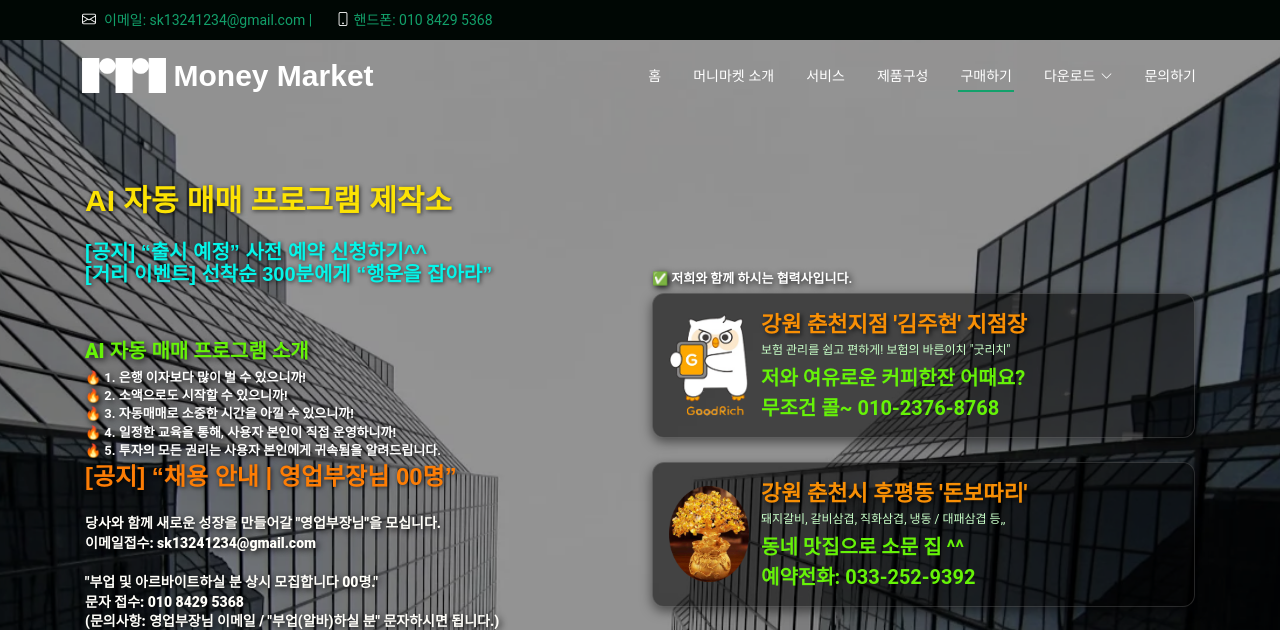
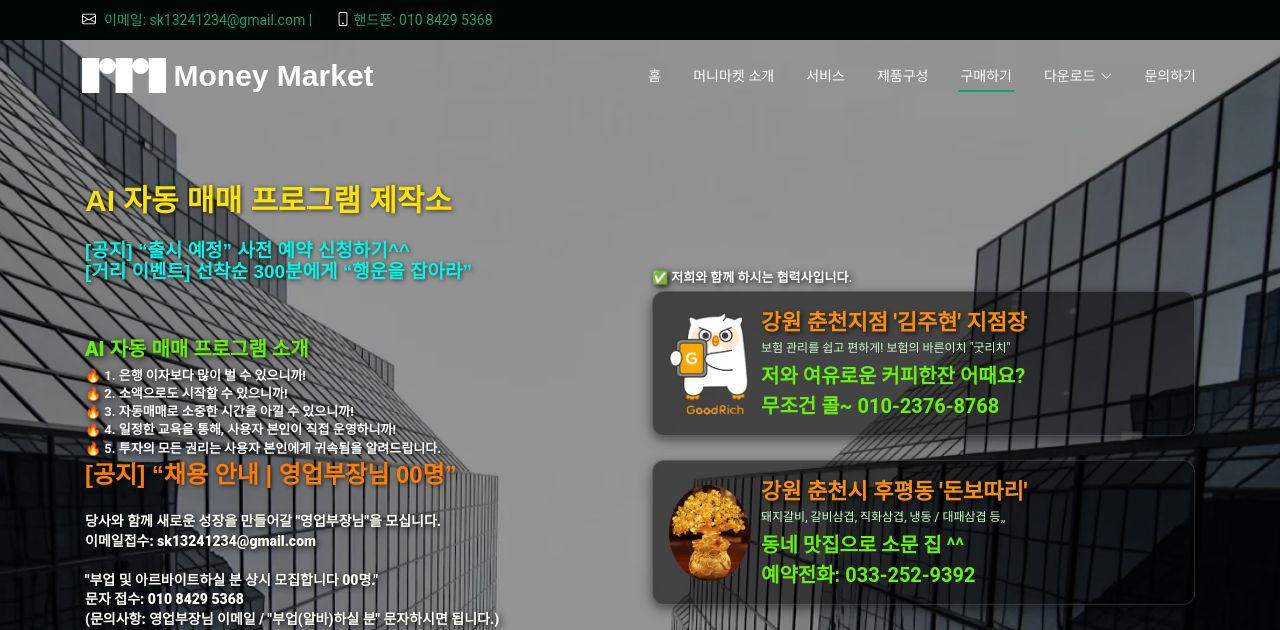
Before and after one commit to qnfrlend-rhsl/money-market-license, a website: page public/index.html in a window 1280 px wide. Shown: the top 630 px of the page. Drawn offline with Linux system fonts and the light colour scheme.

```diff
--- a/public/index.html
+++ b/public/index.html
@@ -224,7 +224,7 @@ result.innerHTML="<span style='color:red'>서버 오류</span>";
       AI 자동 매매 프로그램 제작소
     </h1>
 
-    <h1 style="font-size:20px; color:#05f5e9; text-shadow:1px 1px 4px rgba(0,0,0,0.7);">
+    <h1 style="font-size:19px; color:#05f5e9; text-shadow:1px 1px 4px rgba(0,0,0,0.7);">
       [공지] “출시 예정” 사전 예약 신청하기^^ <br>
       [거리 이벤트] 선착순 300분에게 “행운을 잡아라”
     </h1>
```
